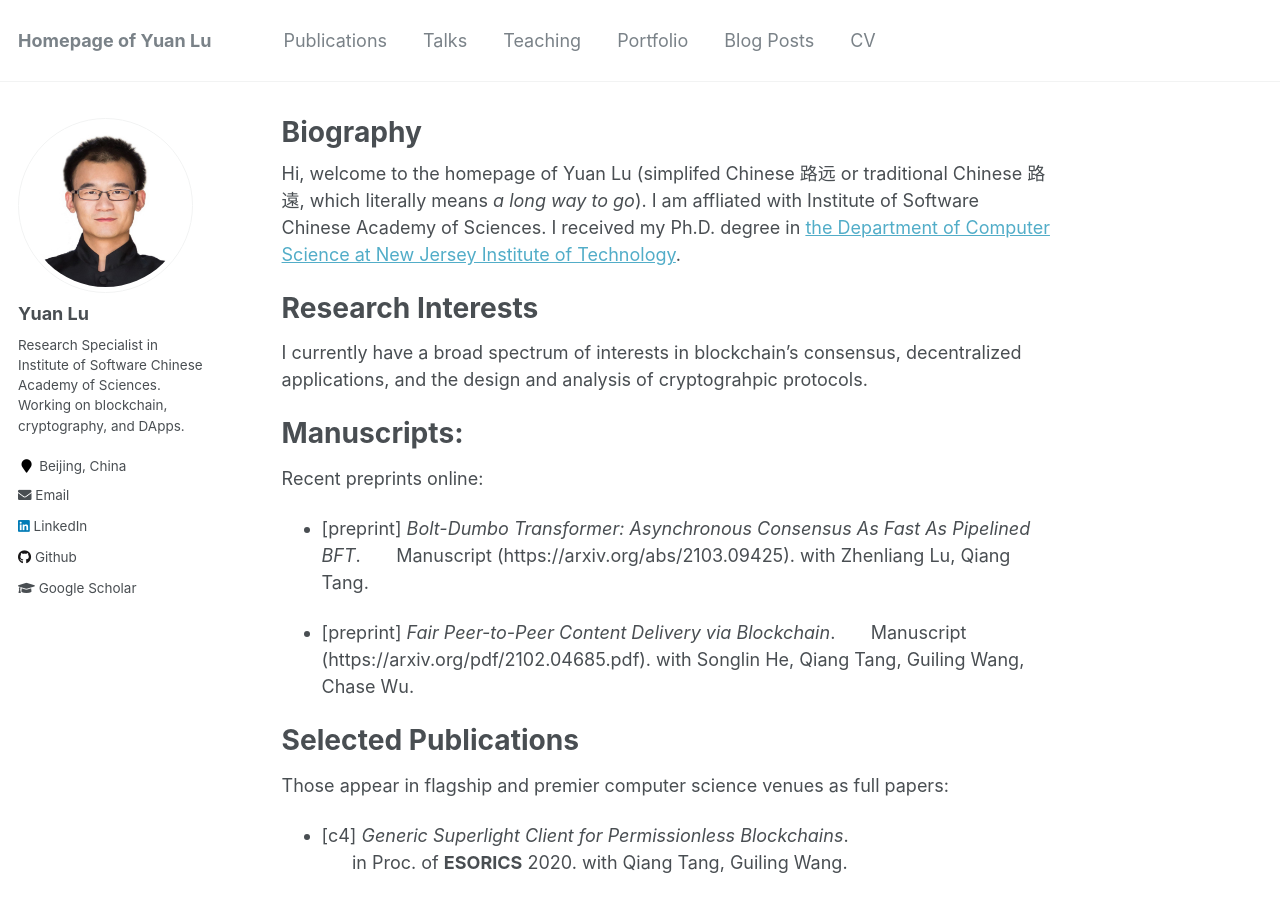
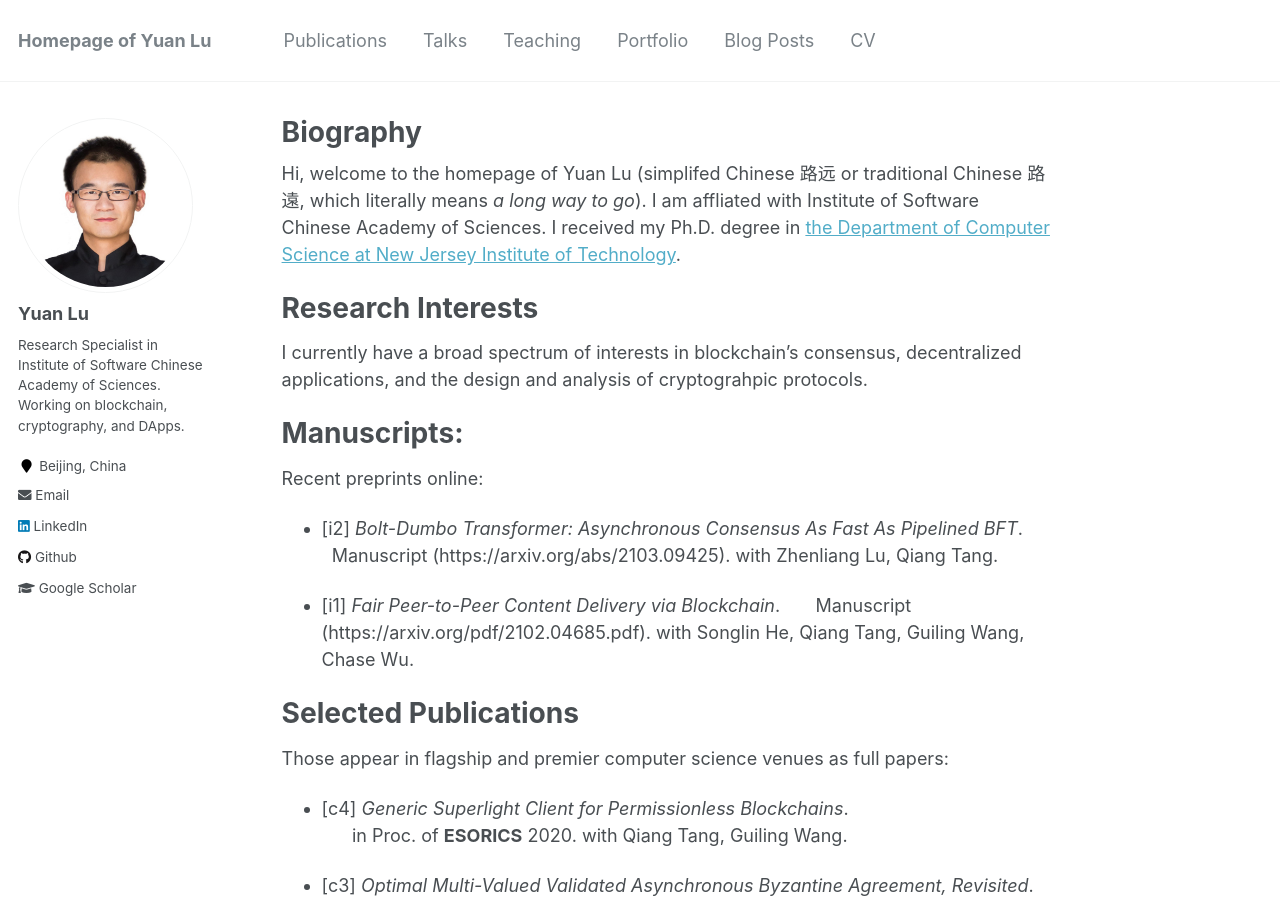
Before and after one commit to yylluu/yylluu.github.io, a Jekyll site: the page built from _pages/about.md, in a window 1280 px wide and 900 px high. Built offline with Jekyll 4.4.1, drawn with Linux system fonts in a browser that asks for light colours.

Commit message:
Update about.md

```diff
--- a/_pages/about.md
+++ b/_pages/about.md
@@ -19,10 +19,10 @@
 Manuscripts:
 ======
 Recent preprints online:
-- [preprint] *Bolt-Dumbo Transformer: Asynchronous Consensus As Fast As Pipelined BFT*.
+- [i2] *Bolt-Dumbo Transformer: Asynchronous Consensus As Fast As Pipelined BFT*.
      &nbsp; &nbsp; &nbsp; Manuscript (https://arxiv.org/abs/2103.09425). with Zhenliang Lu, Qiang Tang.
 
-- [preprint] *Fair Peer-to-Peer Content Delivery via Blockchain*.
+- [i1] *Fair Peer-to-Peer Content Delivery via Blockchain*.
      &nbsp; &nbsp; &nbsp; Manuscript (https://arxiv.org/pdf/2102.04685.pdf). with Songlin He, Qiang Tang, Guiling Wang, Chase Wu.
 
 Selected Publications
```
